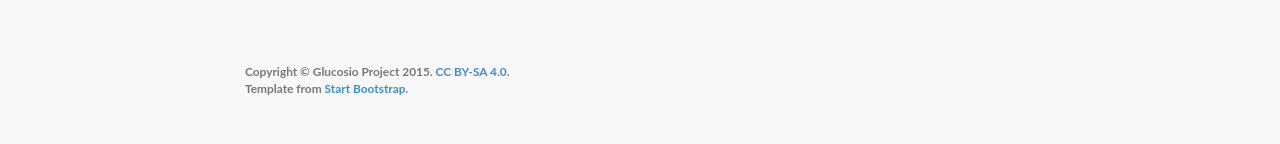
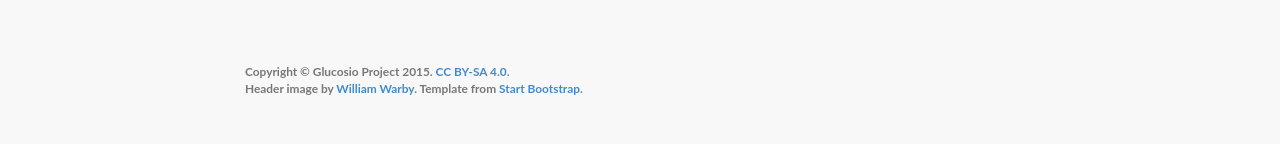
Before and after one commit to PaoloRotolo/glucosio.github.io, a Jekyll site: the page built from index.html, in a window 1280 px wide. Shown: the part 2101-2245 px from the top of the page. Built offline with Jekyll 4.4.1, drawn with Linux system fonts in a browser that asks for light colours.

Commit message:
Update index.html

```diff
--- a/index.html
+++ b/index.html
@@ -103,7 +103,7 @@
             <div class="row">
                 <div class="col-lg-12">
                     <p class="copyright text-muted small">Copyright &copy; Glucosio Project 2015. <a href="https://creativecommons.org/licenses/by-sa/4.0/">CC BY-SA 4.0</a>.<br>
-                    Template from <a href="http://startbootstrap.com">Start Bootstrap</a>.</p>
+                    Header image by <a href="https://www.flickr.com/photos/wwarby/9638549539/in/photostream/">William Warby</a>. Template from <a href="http://startbootstrap.com">Start Bootstrap</a>.</p>
                 </div>
             </div>
         </div>
```
